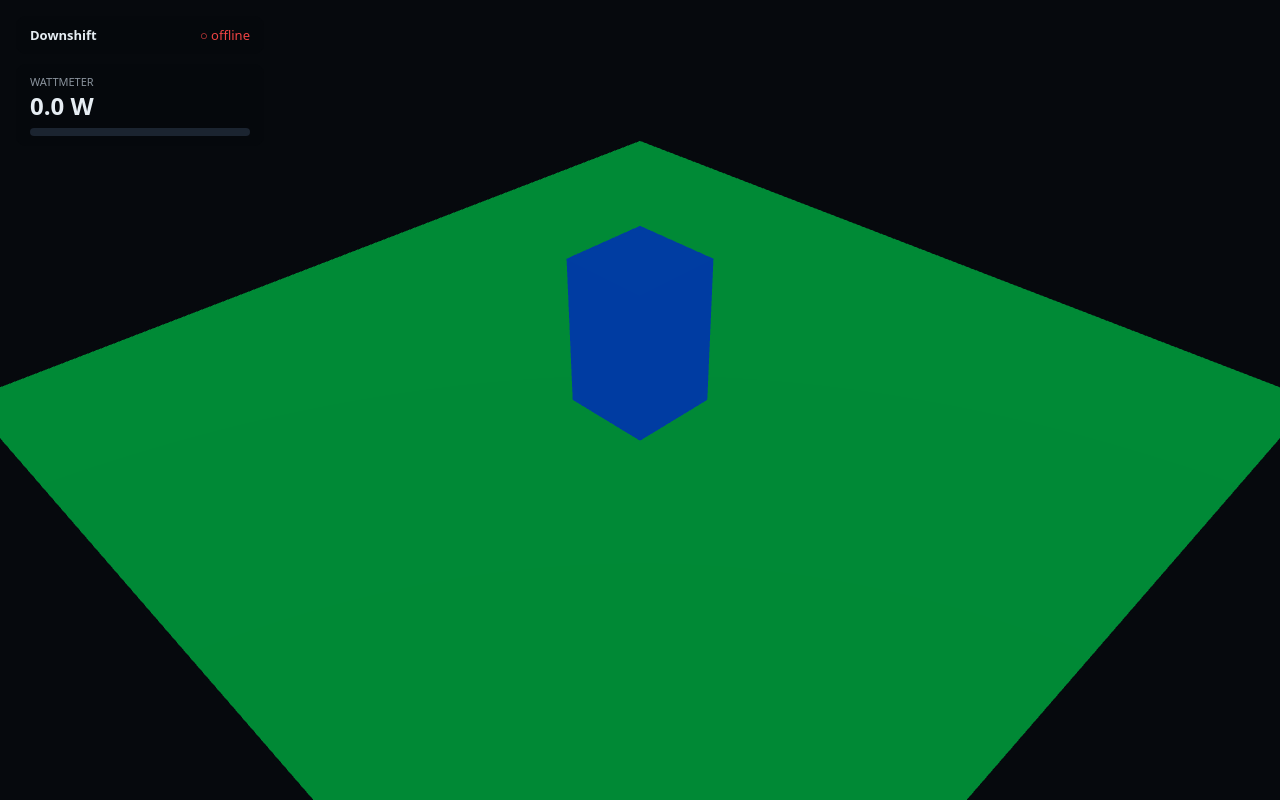
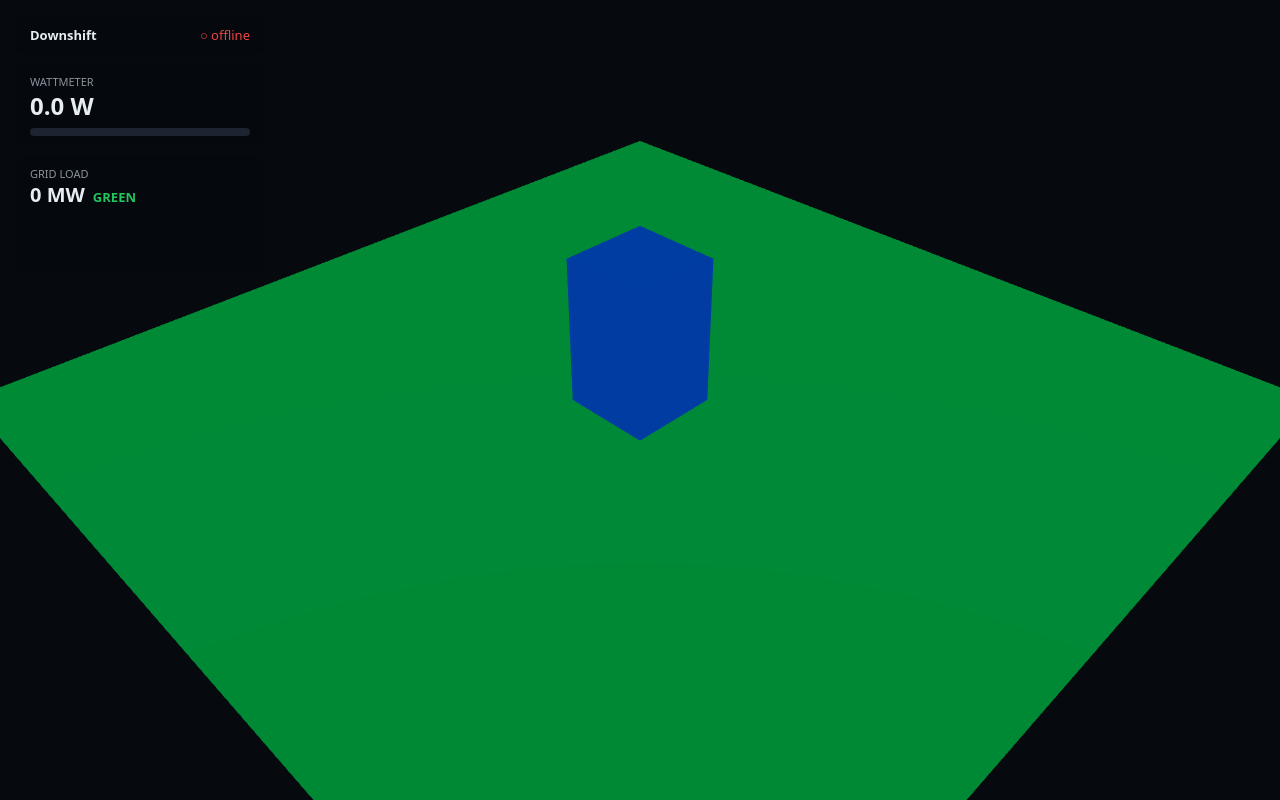
Before and after one commit to junaid-pathan/tokenwise, a React (Vite) app in the folder gridroom/: page / in a window 1280 px wide. Built offline with nearby package versions, Linux system fonts and the light colour scheme; no server answers.

Commit message:
add hud load curve and grid level

```diff
--- a/gridroom/src/hud/Hud.tsx
+++ b/gridroom/src/hud/Hud.tsx
@@ -50,6 +50,59 @@ function Wattmeter({ events }: { events: DownshiftEvent[] }) {
   );
 }
 
+const LEVEL_COLOR: Record<string, string> = {
+  green: "#22c55e",
+  yellow: "#eab308",
+  red: "#ef4444",
+};
+
+function LoadCurve({ events }: { events: DownshiftEvent[] }) {
+  const loads = events.filter((e) => e.type === "grid.load") as Extract<
+    DownshiftEvent,
+    { type: "grid.load" }
+  >[];
+  const state = last(events, "grid.state");
+  const level = state?.level ?? "green";
+  const color = LEVEL_COLOR[level];
+
+  const pts = loads.slice(-120).map((e) => e.load_mw);
+  const w = 212;
+  const h = 48;
+  let path = "";
+  if (pts.length > 1) {
+    const min = Math.min(...pts);
+    const max = Math.max(...pts);
+    const span = max - min || 1;
+    path = pts
+      .map((v, i) => {
+        const x = (i / (pts.length - 1)) * w;
+        const y = h - ((v - min) / span) * h;
+        return `${i === 0 ? "M" : "L"}${x.toFixed(1)},${y.toFixed(1)}`;
+      })
+      .join(" ");
+  }
+  const currentMw = state?.load_mw ?? pts[pts.length - 1] ?? 0;
+
+  return (
+    <div style={PANEL}>
+      <div style={{ color: "#8b949e", textTransform: "uppercase", fontSize: 11 }}>
+        Grid load
+      </div>
+      <div style={{ display: "flex", alignItems: "baseline", gap: 8 }}>
+        <span style={{ fontSize: 20, fontWeight: 600 }}>
+          {currentMw.toLocaleString(undefined, { maximumFractionDigits: 0 })} MW
+        </span>
+        <span style={{ color, textTransform: "uppercase", fontWeight: 600 }}>
+          {level}
+        </span>
+      </div>
+      <svg width={w} height={h} style={{ marginTop: 6, display: "block" }}>
+        <path d={path} fill="none" stroke={color} strokeWidth={2} />
+      </svg>
+    </div>
+  );
+}
+
 export default function Hud({
   events,
   connected,
@@ -66,6 +119,7 @@ export default function Hud({
         </span>
       </div>
       <Wattmeter events={events} />
+      <LoadCurve events={events} />
     </div>
   );
 }
```
